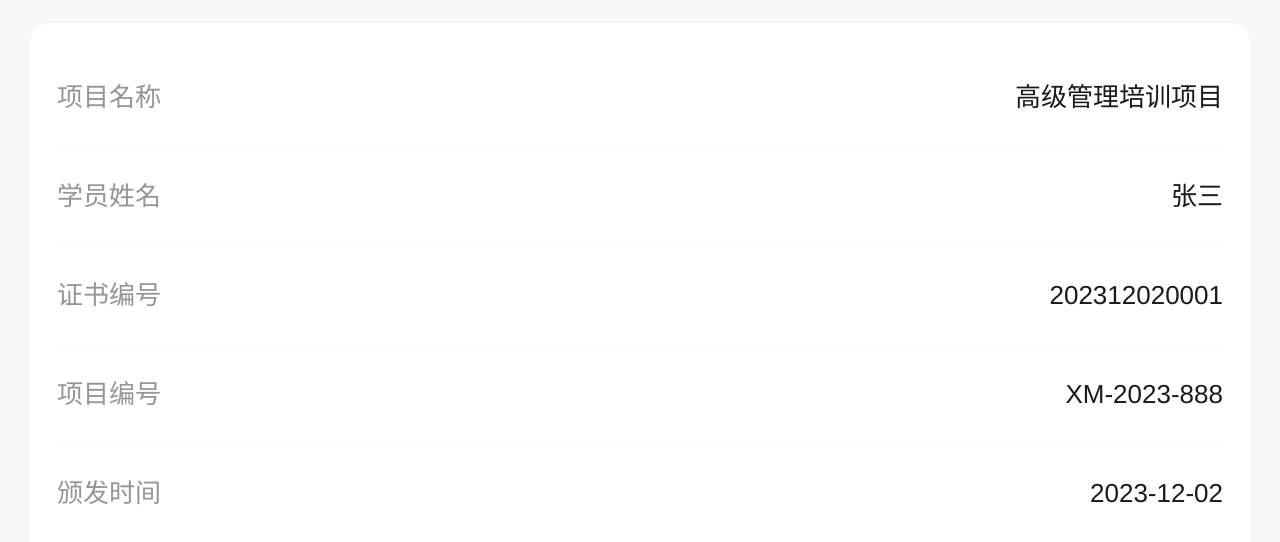
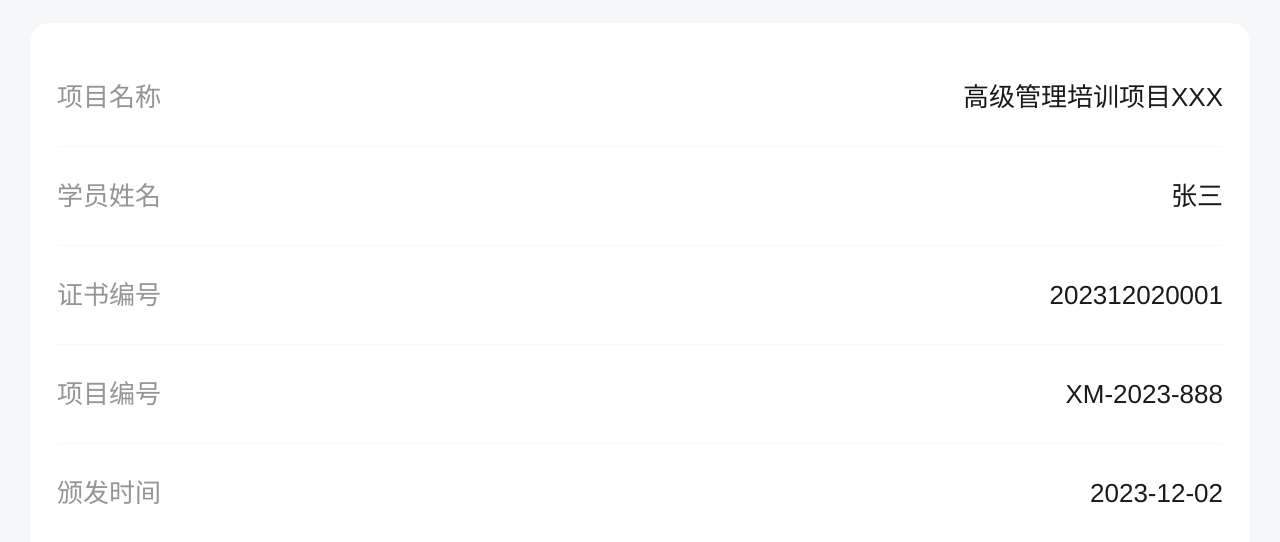
Before and after one commit to zyanmaster/centificate, a plain HTML site: page certificate1.html in a window 1280 px wide. Drawn offline with nearby package versions, Linux system fonts and the light colour scheme.

Commit message:
Update and rename test.html to certificate1.html

```diff
--- a/test.html
+++ b/certificate1.html
@@ -40,7 +40,7 @@
 					<div class="competition-content-item">
 						<span class="competition-content-title">项目名称</span>
 						<!-- 修改下方文字 -->
-						<span class="competition-content-label" id="Title">高级管理培训项目</span>
+						<span class="competition-content-label" id="Title">高级管理培训项目XXX</span>
 					</div>
 					<div class="competition-content-item">
 						<span class="competition-content-title">学员姓名</span>
```
